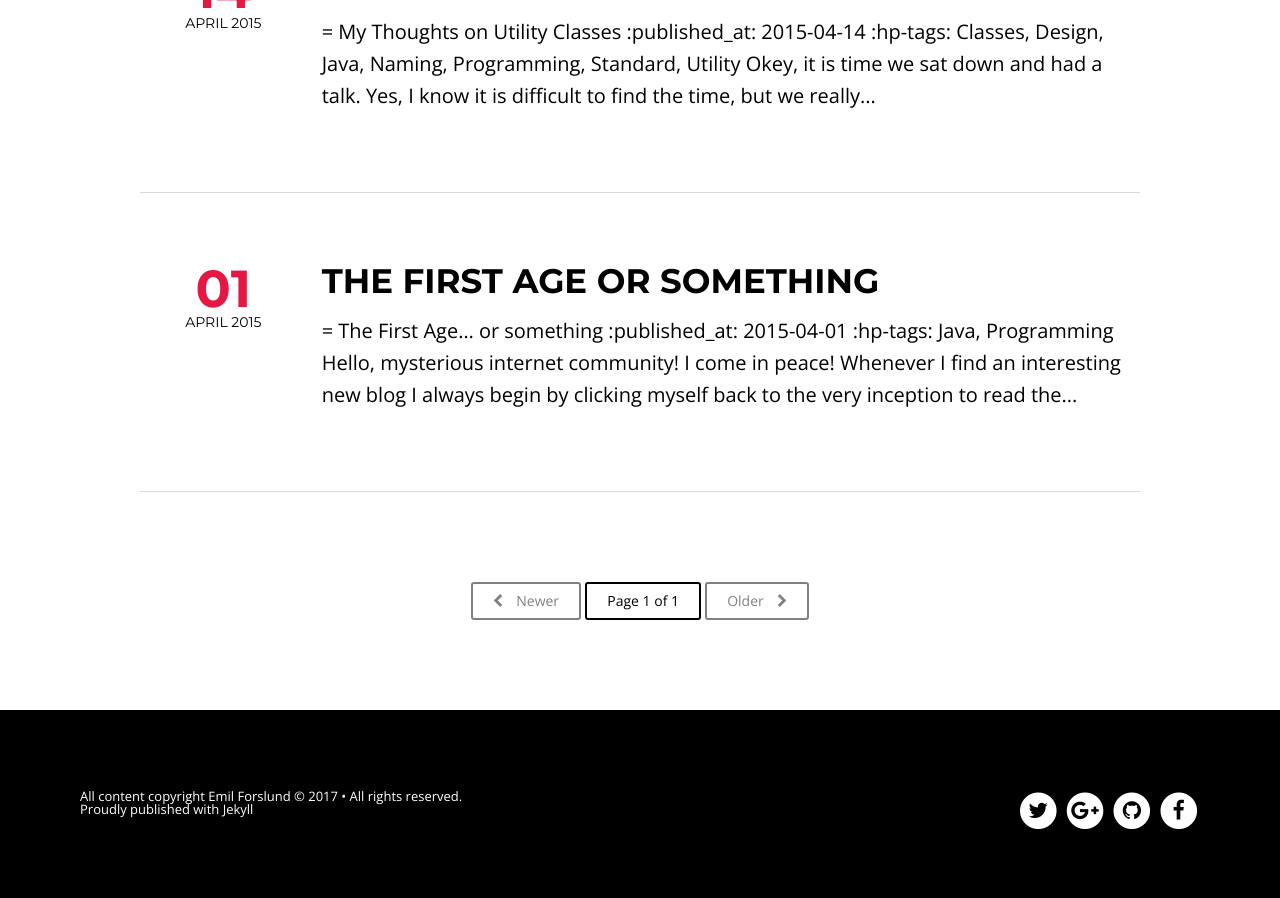
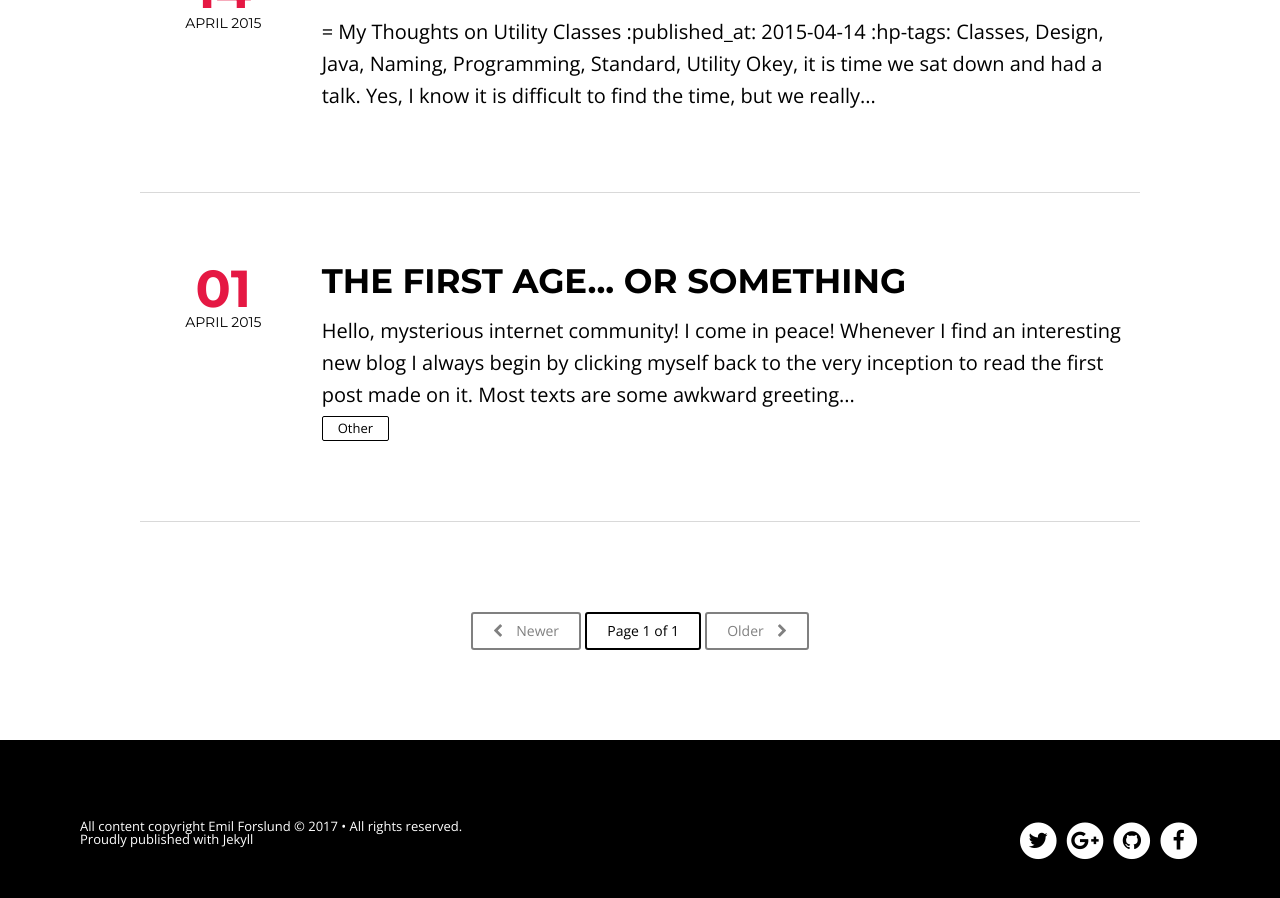
Before and after one commit to ageofjavablog/website, a Jekyll site: the page built from index.html, in a window 1280 px wide and 900 px high, scrolled down 1813 px. Built offline with Jekyll 4.4.1, drawn with Linux system fonts in a browser that asks for light colours; nearby versions of some CDN libraries; the list of posts is cut into pages by our own code; part of the change alters nothing that is shown.

Commit message:
Update first post to markdown syntax

```diff
--- a/_posts/2015-04-01-The-First-Age-or-something.md
+++ b/_posts/2015-04-01-The-First-Age-or-something.md
@@ -1,6 +1,12 @@
-= The First Age... or something
-:published_at: 2015-04-01
-:hp-tags: Java, Programming
+---
+layout      : post
+title       : The First Age... or something
+description : Short introduction to the blog
+headline    : AGE OF JAVA
+category    : other
+modified    : 2015-04-01
+tags        : [Java, Programming]
+---
 
 Hello, mysterious internet community! I come in peace!
 
```
